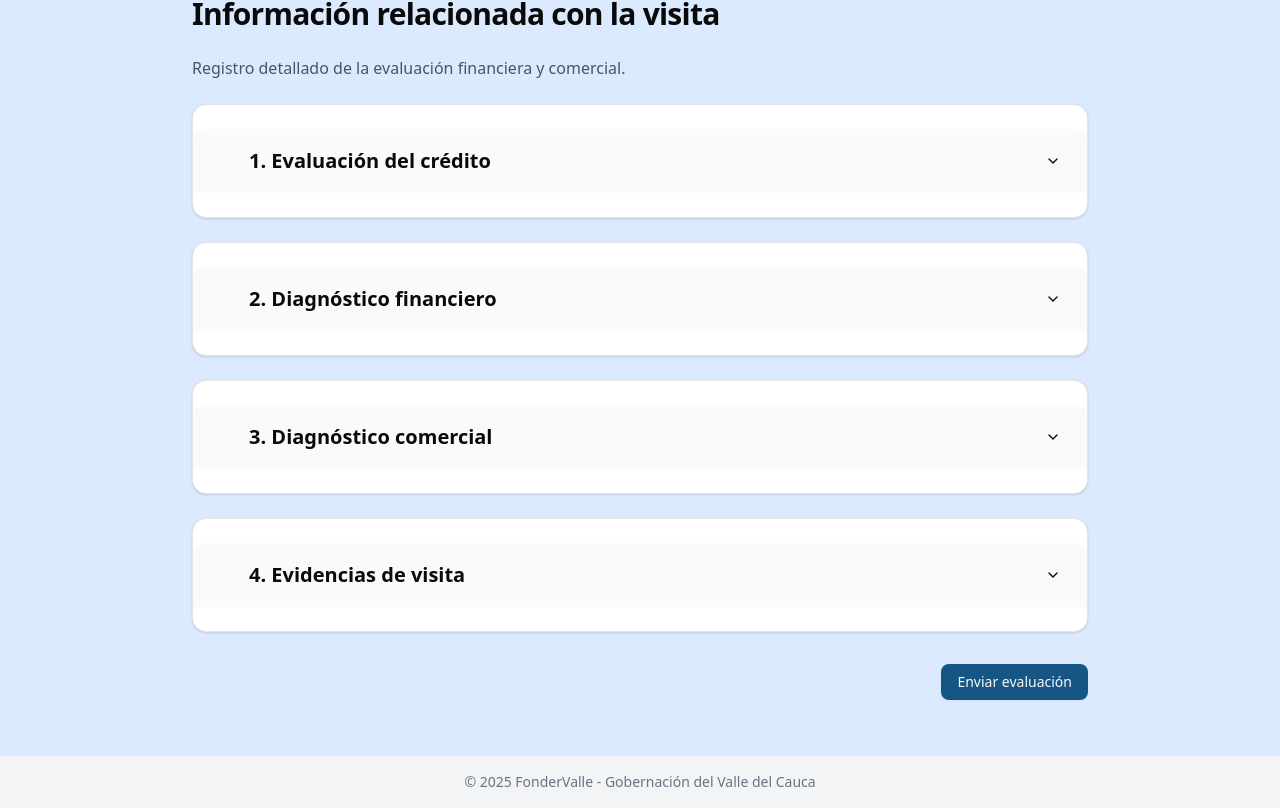
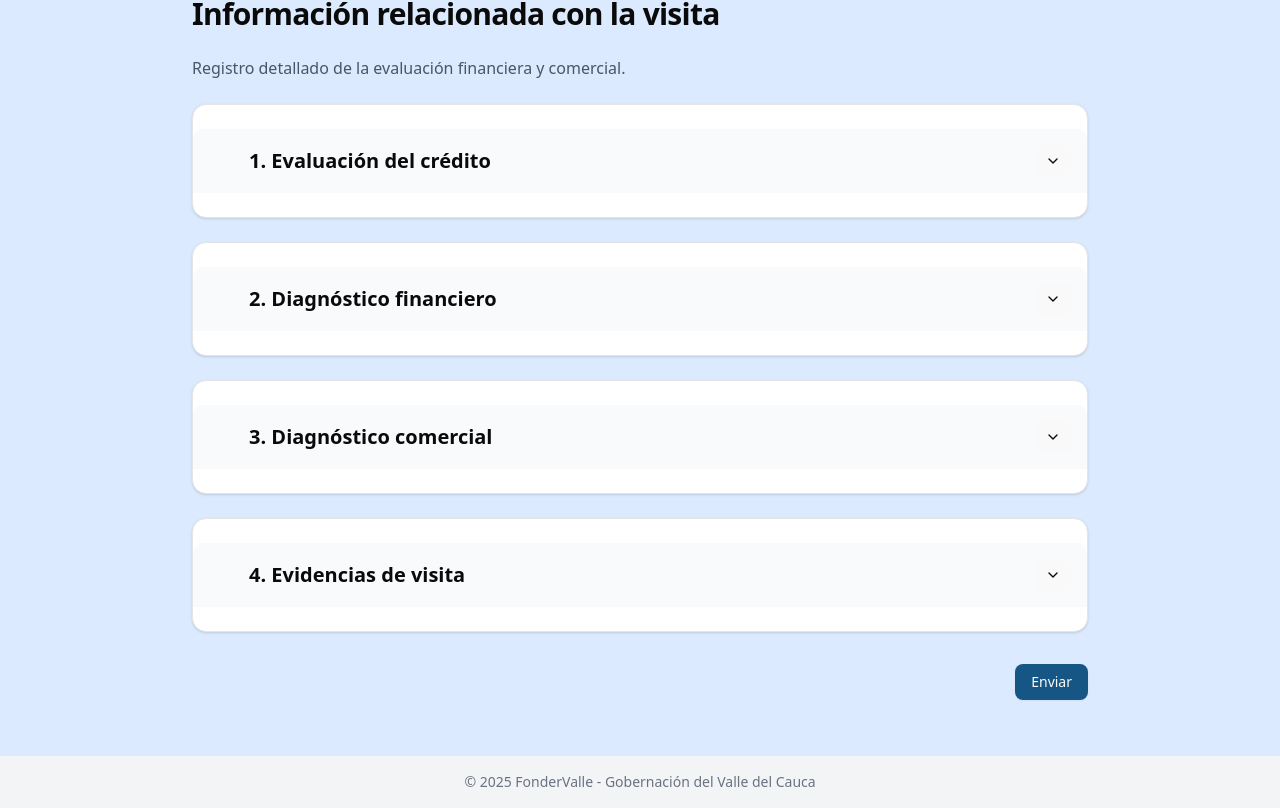
Before and after one commit to Felipe-Aristizabal/FonderValleTest, a React (Vite) app: page /formulario in a window 1280 px wide. Shown: the part 1450-2258 px from the top of the page. Built offline with nearby package versions, Linux system fonts and the light colour scheme; no server answers.

Commit message:
Update evaluation-form.tsx

```diff
--- a/src/pages/evaluation-form.tsx
+++ b/src/pages/evaluation-form.tsx
@@ -196,7 +196,7 @@ export default function EvaluationForm() {
               onClick={submitBoth}
               className="submit-button w-full sm:w-auto"
             >
-              Enviar evaluación
+              Enviar
             </Button>
           </div>
         </form>
```
